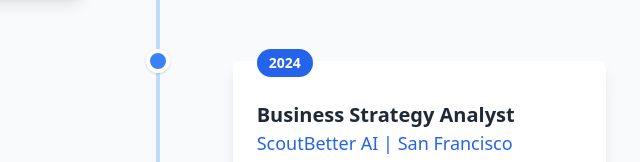
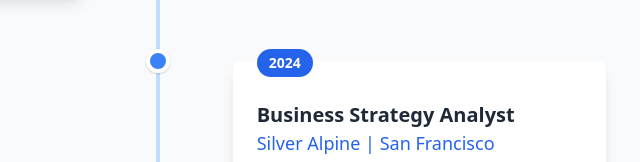
Before and after one commit to abhishikat/abhishikat.github.io, a plain HTML site: page index.html in a window 1280 px wide. Shown: the part 2667-2829 px from the top of the page, 482-1122 px from the left. Drawn offline with nearby package versions, Linux system fonts and the light colour scheme.

Commit message:
Update index.html

```diff
--- a/index.html
+++ b/index.html
@@ -176,7 +176,7 @@
                     <div class="bg-white rounded-lg shadow-lg p-6 mr-auto ml-0 md:ml-auto md:mr-0 md:w-5/12 relative">
                         <span class="bg-blue-600 text-white text-sm font-semibold py-1 px-3 rounded-full absolute top-0 -mt-3">2024</span>
                         <h3 class="text-xl font-bold text-gray-800 mt-4">Business Strategy Analyst</h3>
-                        <h4 class="text-lg text-blue-600 mb-2">ScoutBetter AI | San Francisco</h4>
+                        <h4 class="text-lg text-blue-600 mb-2">Silver Alpine | San Francisco</h4>
                         <ul class="list-disc list-inside text-gray-700 space-y-2">
                             <li>Spearheaded cross-functional team collaboration, boosting completion rates by 30%</li>
                             <li>Engineered interactive dashboards that contributed to 10% revenue increase</li>
```
